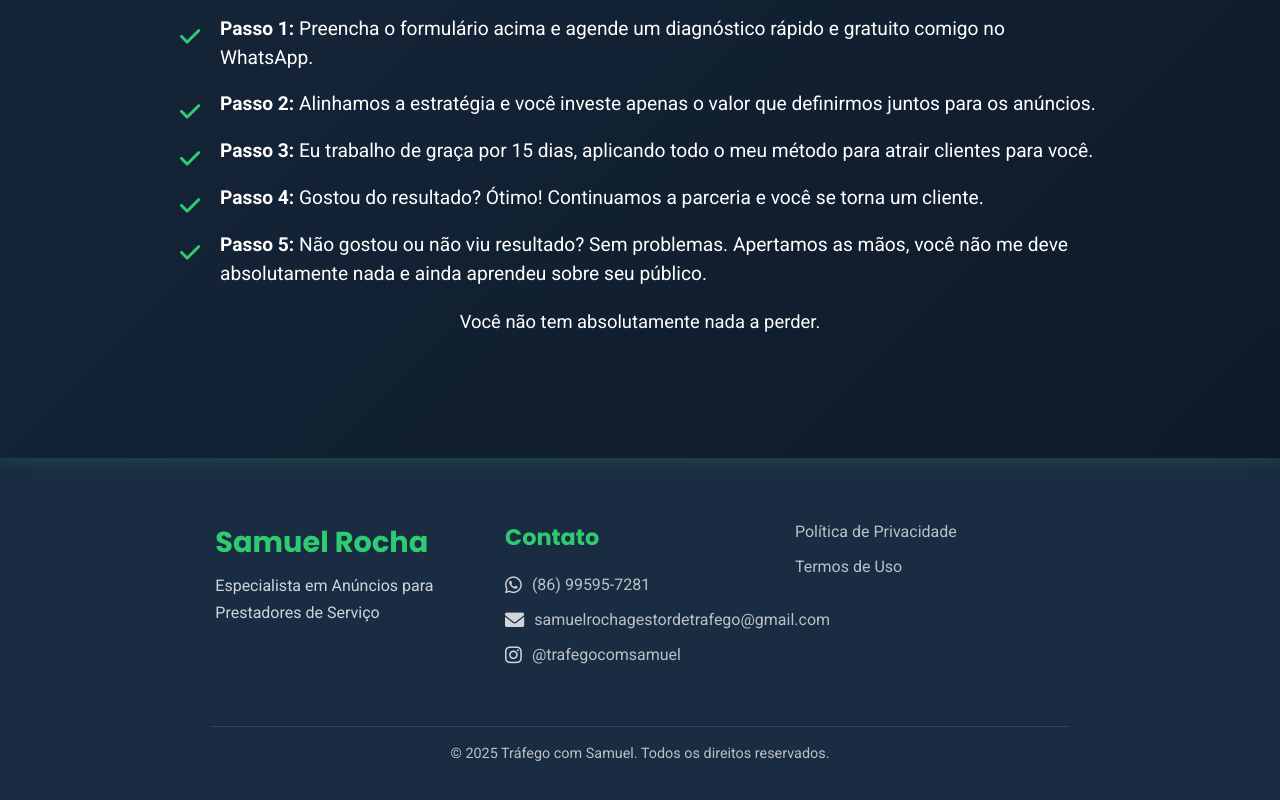
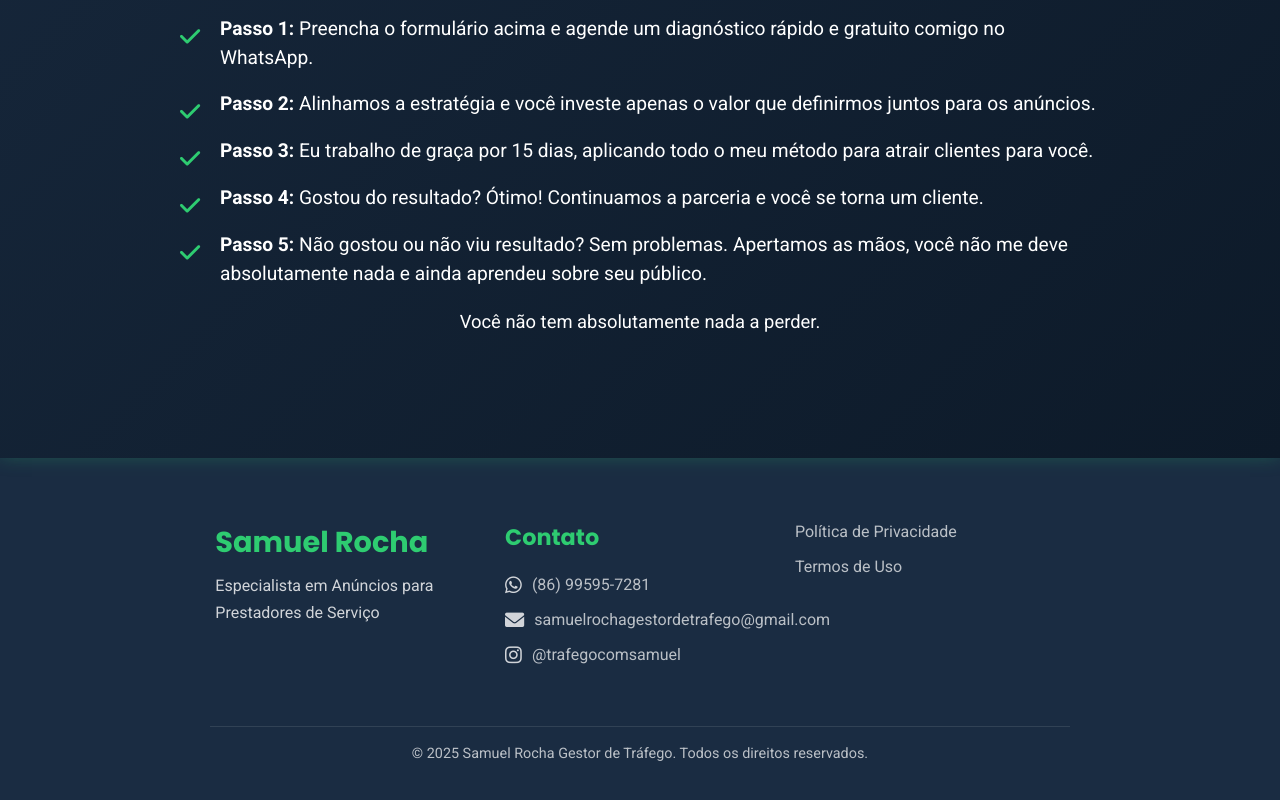
Before and after one commit to samuel-rocha-gestao-trafego/prestador-de-servico, a plain HTML site: page index.html in a window 1280 px wide. Shown: the part 4642-5442 px from the top of the page. Drawn offline with Linux system fonts and the light colour scheme.

Commit message:
Update index.html

```diff
--- a/index.html
+++ b/index.html
@@ -166,7 +166,7 @@
                 <a href="termos-de-uso.html" target="_blank" class="legal-link">Termos de Uso</a>
             </div>
             <div class="footer-bottom">
-                <p>© 2025 Tráfego com Samuel. Todos os direitos reservados.</p>
+                <p>© 2025 Samuel Rocha Gestor de Tráfego. Todos os direitos reservados.</p>
             </div>
         </div>
     </footer>
```
